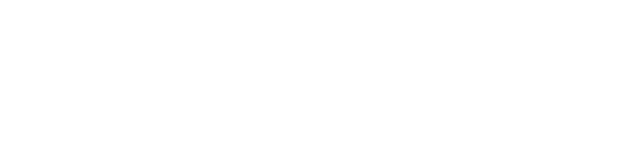
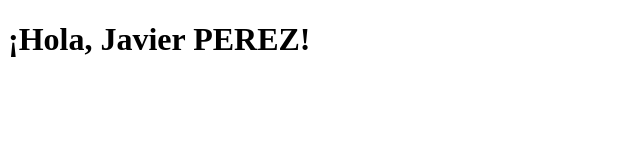
Before and after one commit to japeco06/Practica1_JavaScript, a plain HTML site: page hola.html in a window 1280 px wide. Shown: the whole page, without its empty margins (0-640 px from the left). Drawn offline with Linux system fonts and the light colour scheme.

Commit message:
ejercicios 3 y 4

```diff
--- a/hola.html
+++ b/hola.html
@@ -7,8 +7,12 @@
   <body>
     <script>
       console.log("¡Hola, mundo!");
-      let nombre = "Ana";
-      console.log("Bienvenida, " + nombre);
+      let nombre = "Javier";
+      let apellido = "Perez".toUpperCase();
+      console.log("Hola, " + nombre + " " + apellido);
+      console.log(2 + 2);
+      document.body.innerHTML =
+        "<h1>¡Hola, " + nombre + " " + apellido + "!</h1>";
     </script>
   </body>
 </html>
```
Also changed, not shown: image-1.png (added), image-2.png (added), image-3.png (added), image-4.png (added), image.png (added), 1 other file.
